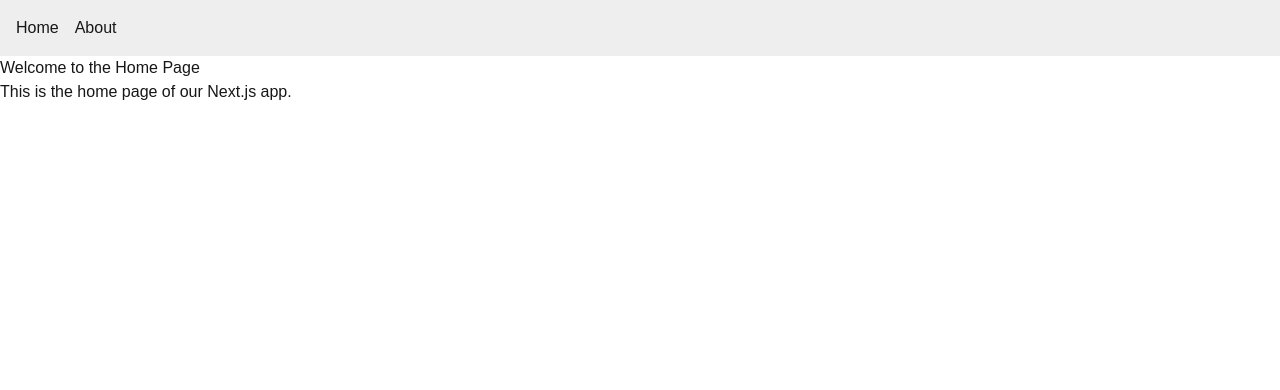
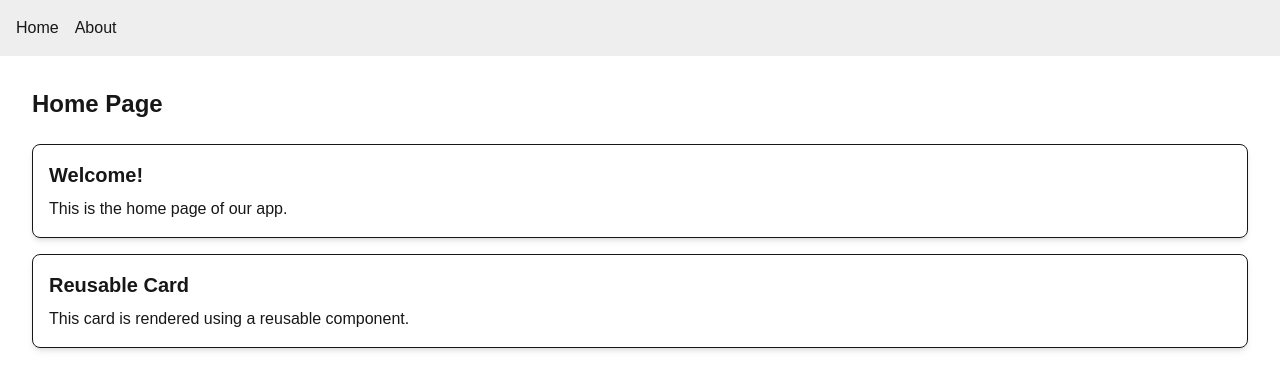
Before and after one commit to kingfetson/alx-project-0x02-setup, a Next.js app in the folder alx-project-0x02/: page /home in a window 1280 px wide. Shown: the top 390 px of the page. Built offline with nearby package versions, Linux system fonts and the light colour scheme.

Commit message:
feat: create reusable Card component and CardProps interface, used in home page

```diff
--- /dev/null
+++ b/alx-project-0x02/components/common/Card.tsx
@@ -0,0 +1,15 @@
+// components/common/Card.tsx
+
+import React from 'react';
+import { CardProps } from '../../interfaces';
+
+const Card: React.FC<CardProps> = ({ title, content }) => {
+  return (
+    <div className="border rounded-lg shadow-md p-4 mb-4">
+      <h2 className="text-xl font-semibold mb-2">{title}</h2>
+      <p>{content}</p>
+    </div>
+  );
+};
+
+export default Card;
--- /dev/null
+++ b/alx-project-0x02/interfaces/index.ts
@@ -0,0 +1,6 @@
+// interfaces/index.ts
+
+export interface CardProps {
+  title: string;
+  content: string;
+}
--- a/alx-project-0x02/pages/home.tsx
+++ b/alx-project-0x02/pages/home.tsx
@@ -1,12 +1,16 @@
+// pages/home.tsx
+
 import React from 'react';
+import Card from '../components/common/Card';
 
-const Home = () => {
+const HomePage = () => {
   return (
-    <div>
-      <h1>Welcome to the Home Page</h1>
-      <p>This is the home page of our Next.js app.</p>
+    <div className="p-8">
+      <h1 className="text-2xl font-bold mb-6">Home Page</h1>
+      <Card title="Welcome!" content="This is the home page of our app." />
+      <Card title="Reusable Card" content="This card is rendered using a reusable component." />
     </div>
   );
 };
 
-export default Home;
+export default HomePage;
```
